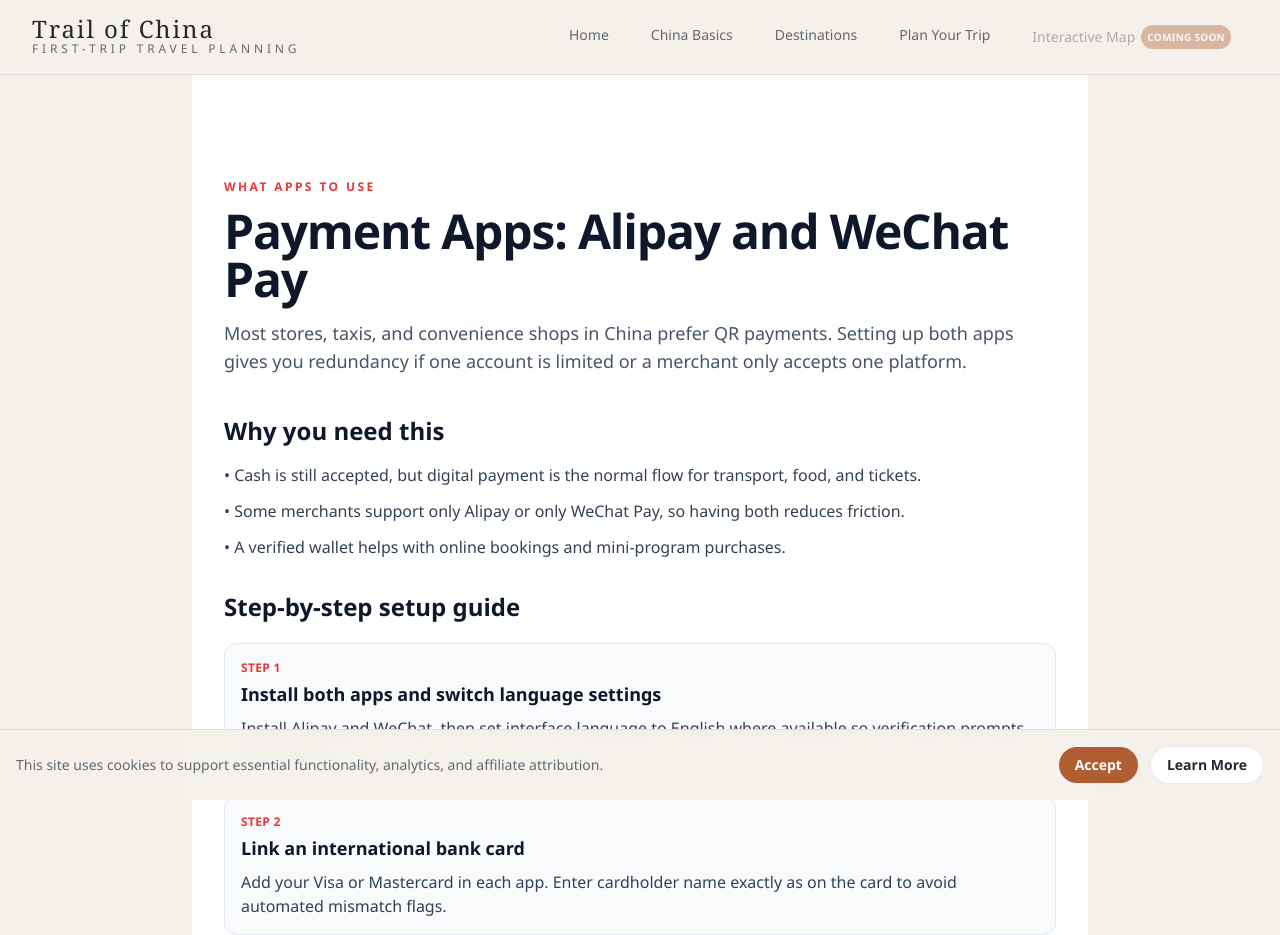
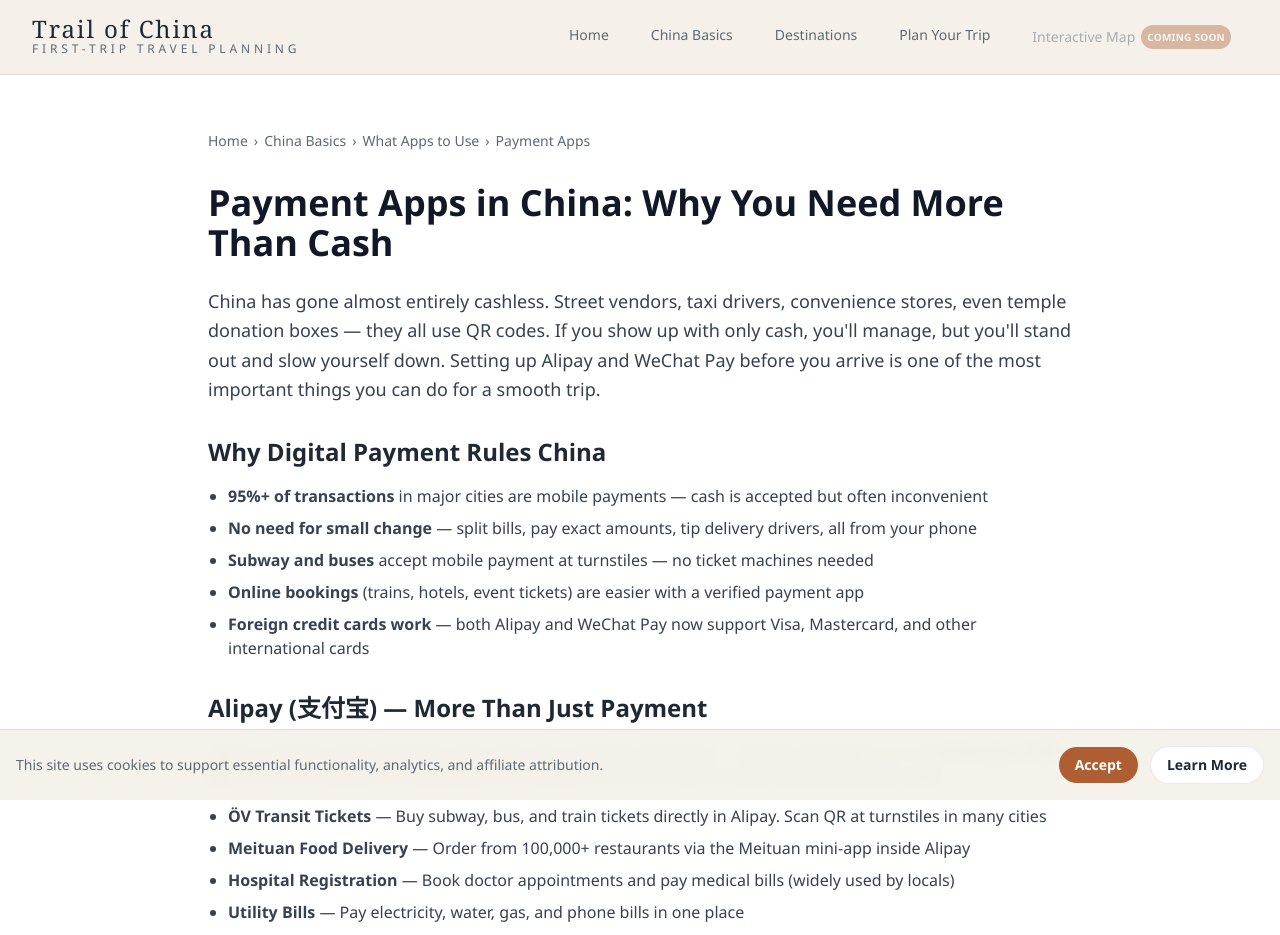
Before and after one commit to thecubestorm-arch/trailofchina, a Next.js app: page /china-basics/what-apps-to-use/payment in a window 1280 px wide. Shown: the top 935 px of the page. Built offline with nearby package versions, Linux system fonts and the light colour scheme.

Commit message:
Feature: Payment Apps hub page (mini-apps, ÖV, Meituan) + Shanghai local tips scams softened + CTA centering + inline VPN links

```diff
--- a/app/china-basics/what-apps-to-use/payment/page.tsx
+++ b/app/china-basics/what-apps-to-use/payment/page.tsx
@@ -1,59 +1,134 @@
-import type { Metadata } from 'next'
-import GuideArticlePage from '@/components/GuideArticlePage'
+import { Metadata } from 'next';
+import Link from 'next/link';
+import Breadcrumb from '@/components/Breadcrumb';
 
 export const metadata: Metadata = {
-  title: 'Payment Apps: Alipay and WeChat Pay',
-  description:
-    'Step-by-step setup for Alipay and WeChat Pay, including card linking, identity checks, and payment backup strategy.',
-}
+  title: 'Payment Apps in China: Why You Need Alipay & WeChat Pay | Trail of China',
+  description: 'China is essentially cashless. Learn why Alipay and WeChat Pay are essential — not just for payments, but for transit, food delivery, mini-apps, and more.',
+};
 
 export default function PaymentAppsPage() {
   return (
-    <GuideArticlePage
-      category="What Apps to Use"
-      title="Payment Apps: Alipay and WeChat Pay"
-      intro="Most stores, taxis, and convenience shops in China prefer QR payments. Setting up both apps gives you redundancy if one account is limited or a merchant only accepts one platform."
-      whyYouNeedThis={[
-        'Cash is still accepted, but digital payment is the normal flow for transport, food, and tickets.',
-        'Some merchants support only Alipay or only WeChat Pay, so having both reduces friction.',
-        'A verified wallet helps with online bookings and mini-program purchases.',
-      ]}
-      setupSteps={[
-        {
-          title: 'Install both apps and switch language settings',
-          description:
-            'Install Alipay and WeChat, then set interface language to English where available so verification prompts are clearer.',
-        },
-        {
-          title: 'Link an international bank card',
-          description:
-            'Add your Visa or Mastercard in each app. Enter cardholder name exactly as on the card to avoid automated mismatch flags.',
-        },
-        {
-          title: 'Complete identity verification',
-          description:
-            'Upload passport details when requested. Some features stay locked until identity review is complete, so do this before flying.',
-        },
-        {
-          title: 'Test a small payment',
-          description:
-            'Run a low-value transaction, such as a convenience store purchase, and confirm push notifications and receipts are working.',
-        },
-      ]}
-      proTips={[
-        'Turn on biometric login so QR payments are faster in crowded places.',
-        'Carry one backup physical card in case app verification is delayed.',
-        'Save screenshots of your wallet profile and card status before departure.',
-      ]}
-      scamAlerts={[
-        'Do not scan random QR codes handed to you on the street; pay only on official merchant terminals.',
-        'If a stranger offers to “help verify” your account, decline and use in-app support only.',
-      ]}
-      related={[
-        { label: 'Maps Apps', href: '/china-basics/what-apps-to-use/maps' },
-        { label: 'Travel Booking Apps', href: '/china-basics/what-apps-to-use/travel' },
-        { label: 'Internet Setup', href: '/china-basics/how-to-get-internet' },
-      ]}
-    />
-  )
+    <div className="min-h-screen bg-white">
+      <main className="max-w-4xl mx-auto px-4 py-12">
+        <div className="mb-6">
+          <Breadcrumb items={[
+            { label: 'Home', href: '/' },
+            { label: 'China Basics', href: '/china-basics' },
+            { label: 'What Apps to Use', href: '/china-basics/what-apps-to-use' },
+            { label: 'Payment Apps' },
+          ]} />
+        </div>
+
+        <h1 className="text-4xl font-bold mb-6 text-gray-900">Payment Apps in China: Why You Need More Than Cash</h1>
+
+        <section className="mb-8">
+          <p className="text-lg text-gray-700 leading-relaxed">
+            China has gone almost entirely cashless. Street vendors, taxi drivers, convenience stores,
+            even temple donation boxes — they all use QR codes. If you show up with only cash, you&apos;ll
+            manage, but you&apos;ll stand out and slow yourself down. Setting up Alipay and WeChat Pay before
+            you arrive is one of the most important things you can do for a smooth trip.
+          </p>
+        </section>
+
+        <section className="mb-8">
+          <h2 className="text-2xl font-semibold mb-4">Why Digital Payment Rules China</h2>
+          <ul className="text-gray-700 list-disc pl-5 space-y-2">
+            <li><strong>95%+ of transactions</strong> in major cities are mobile payments — cash is accepted but often inconvenient</li>
+            <li><strong>No need for small change</strong> — split bills, pay exact amounts, tip delivery drivers, all from your phone</li>
+            <li><strong>Subway and buses</strong> accept mobile payment at turnstiles — no ticket machines needed</li>
+            <li><strong>Online bookings</strong> (trains, hotels, event tickets) are easier with a verified payment app</li>
+            <li><strong>Foreign credit cards work</strong> — both Alipay and WeChat Pay now support Visa, Mastercard, and other international cards</li>
+          </ul>
+        </section>
+
+        <section className="mb-8">
+          <h2 className="text-2xl font-semibold mb-4">Alipay (支付宝) — More Than Just Payment</h2>
+          <p className="text-gray-700 mb-4">
+            Alipay is China&apos;s most powerful super-app. Yes, it handles payments — but the real magic is in its
+            <strong> mini-apps (小程序)</strong>, which turn Alipay into a gateway for hundreds of services without
+            downloading separate apps:
+          </p>
+          <ul className="text-gray-700 list-disc pl-5 space-y-2">
+            <li><strong>ÖV Transit Tickets</strong> — Buy subway, bus, and train tickets directly in Alipay. Scan QR at turnstiles in many cities</li>
+            <li><strong>Meituan Food Delivery</strong> — Order from 100,000+ restaurants via the Meituan mini-app inside Alipay</li>
+            <li><strong>Hospital Registration</strong> — Book doctor appointments and pay medical bills (widely used by locals)</li>
+            <li><strong>Utility Bills</strong> — Pay electricity, water, gas, and phone bills in one place</li>
+            <li><strong>Rental Bikes</strong> — Scan and unlock HelloBike and other shared bikes</li>
+            <li><strong>Movie & Event Tickets</strong> — Book cinema, concert, and attraction tickets</li>
+            <li><strong>Insurance & Investments</strong> — Alipay has a full financial services platform</li>
+          </ul>
+          <div className="mt-4">
+            <Link
+              href="/china-basics/what-apps-to-use/alipay"
+              className="inline-flex items-center gap-1 text-[#af5d32] font-semibold hover:text-[#8f431c] transition-colors"
+            >
+              Set up Alipay step by step →
+            </Link>
+          </div>
+        </section>
+
+        <section className="mb-8">
+          <h2 className="text-2xl font-semibold mb-4">WeChat Pay (微信支付) — Social Payments & Mini-Programs</h2>
+          <p className="text-gray-700 mb-4">
+            WeChat Pay is built into China&apos;s most-used messaging app. It handles payments, but its strength
+            is <strong>social payments</strong> and <strong>mini-programs</strong>:
+          </p>
+          <ul className="text-gray-700 list-disc pl-5 space-y-2">
+            <li><strong>Red Packets (红包)</strong> — Send money to friends and family in group chats. Huge cultural tradition, especially during Chinese New Year</li>
+            <li><strong>Group Bill Splitting</strong> — Split restaurant bills directly in WeChat conversations</li>
+            <li><strong>Didi Chuxing</strong> — Book rides through the Didi mini-program without downloading the Didi app</li>
+            <li><strong>Hotel & Flight Booking</strong> — Book via Ctrip (Trip.com), Meituan, and other travel mini-programs</li>
+            <li><strong>Restaurant Ordering</strong> — Scan QR at your table to view menu, order, and pay — no waiter needed</li>
+            <li><strong>Community Services</strong> — Pay residential fees, parking, and neighborhood services</li>
+            <li><strong>Charity Donations</strong> — Donate to causes directly through WeChat</li>
+          </ul>
+          <div className="mt-4">
+            <Link
+              href="/china-basics/what-apps-to-use/wechat-pay"
+              className="inline-flex items-center gap-1 text-[#af5d32] font-semibold hover:text-[#8f431c] transition-colors"
+            >
+              Set up WeChat Pay step by step →
+            </Link>
+          </div>
+        </section>
+
+        <section className="mb-8">
+          <h2 className="text-2xl font-semibold mb-4">Which One Should You Get First?</h2>
+          <div className="bg-[#f5f1ea] rounded-xl p-6">
+            <p className="text-gray-700 mb-4"><strong>Short answer: Get both.</strong> They&apos;re free, and some merchants only accept one or the other.</p>
+            <p className="text-gray-700 mb-4">If you must choose one first:</p>
+            <ul className="text-gray-700 list-disc pl-5 space-y-2">
+              <li><strong>Alipay first</strong> if you want more standalone functionality — transit tickets, food delivery, hospital booking all work better inside Alipay</li>
+              <li><strong>WeChat Pay first</strong> if you&apos;re traveling with Chinese friends or staying with locals — social payments (red packets, splitting bills) are WeChat&apos;s superpower</li>
+            </ul>
+            <p className="text-gray-700 mt-4">
+              Some merchants accept only Alipay (most street vendors, some smaller shops) and some only WeChat Pay
+              (certain restaurants, some services). Having both means you&apos;re never stuck.
+            </p>
+          </div>
+        </section>
+
+        <section className="mb-8">
+          <h2 className="text-2xl font-semibold mb-4">Important Tips</h2>
+          <ul className="text-gray-700 list-disc pl-5 space-y-2">
+            <li><strong>Set up before you arrive</strong> — You need internet to link your card and verify your identity. Do it at home with reliable Wi-Fi</li>
+            <li><strong>Link a foreign Visa or Mastercard</strong> — Both apps now support international cards. A 1-3% foreign transaction fee may apply</li>
+            <li><strong>Carry backup cash</strong> — A few ¥100 bills for the rare cash-only situation (some small temples, remote areas)</li>
+            <li><strong>Verify your identity</strong> — Both apps may ask for passport verification. Have it ready when setting up</li>
+            <li><strong>Keep both apps updated</strong> — China updates payment apps frequently; older versions may not work at some merchants</li>
+          </ul>
+        </section>
+
+        <section className="mb-8">
+          <h2 className="text-2xl font-semibold mb-4">Other Useful Payment Apps</h2>
+          <ul className="text-gray-700 list-disc pl-5 space-y-2">
+            <li><strong>Meituan (美团)</strong> — Not a payment app per se, but essential for food delivery, hotel deals, and group-buying discounts. Payment happens through Alipay or WeChat Pay</li>
+            <li><strong>Didi (滴滴出行)</strong> — China&apos;s Uber. Pay within the app via Alipay or WeChat Pay. No cash needed</li>
+            <li><strong>UnionPay (银联)</strong> — China&apos;s domestic card network. Some UnionPay cards work internationally; useful as backup</li>
+          </ul>
+        </section>
+      </main>
+    </div>
+  );
 }
```
Also changed, not shown: app/destinations/shanghai/local-tips/page.tsx (+17 -52 lines).
